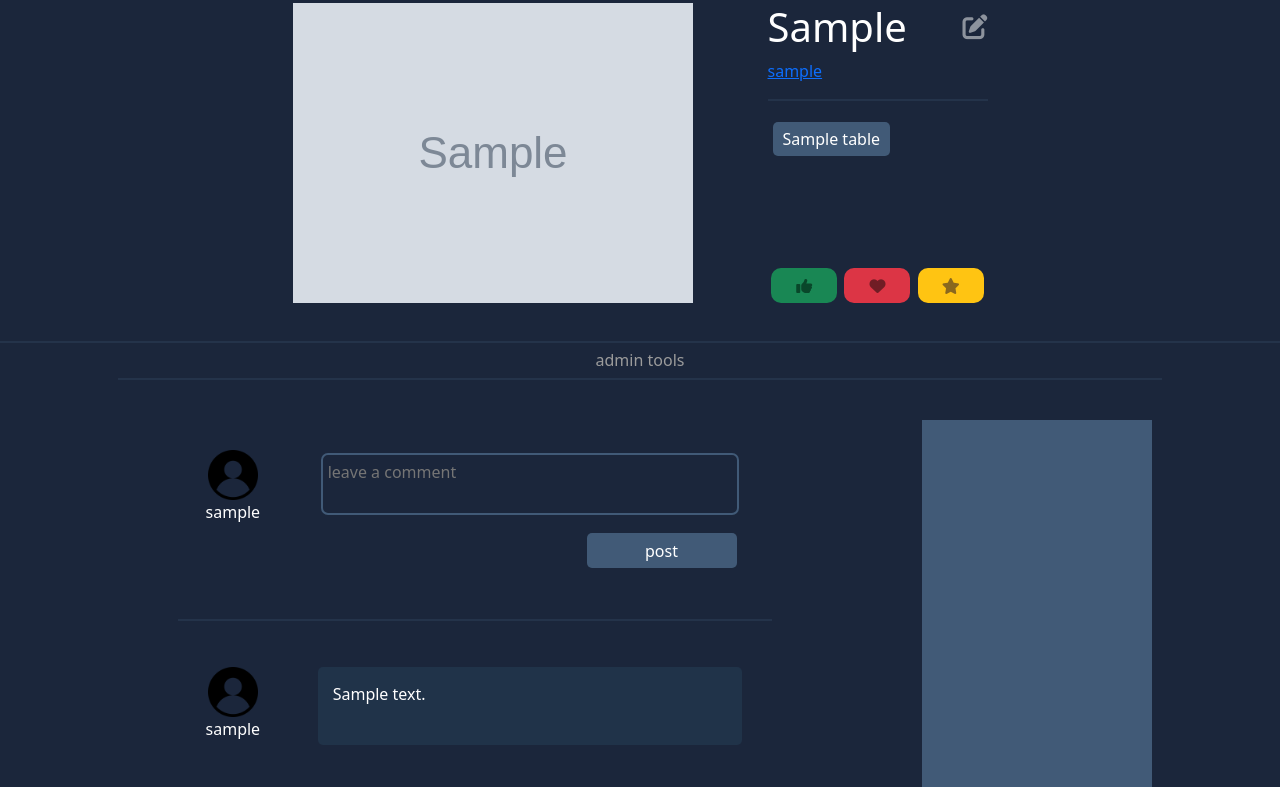
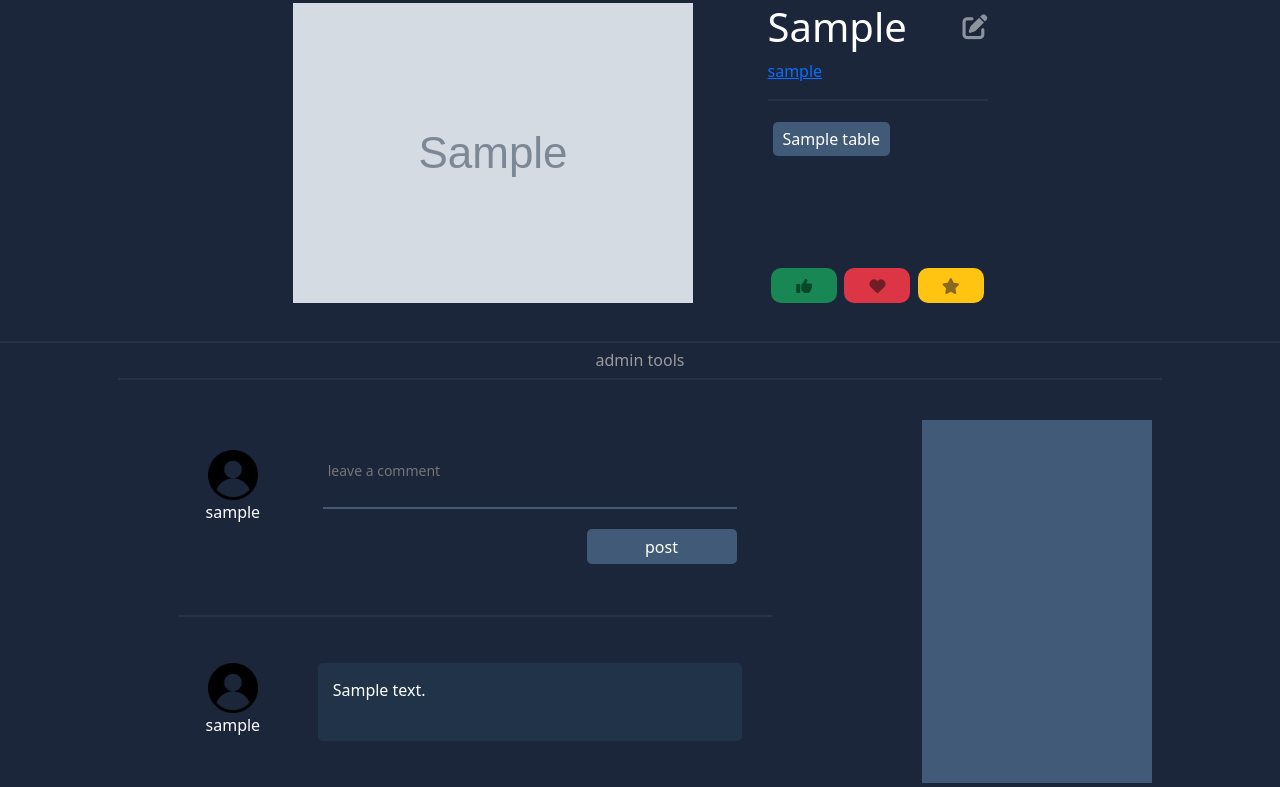
Before and after one commit to JRichm/artistlinq, a Flask app: page /post/1/ in a window 1280 px wide; the page is wider, and only the part inside the window is pictured. Shown: the part 126-913 px from the top of that part. Run offline with Flask 3, Linux system fonts and the light colour scheme; the visitor is signed in with stand-in values (Sample User, id 1); tables that the repository leaves empty hold one stand-in row (values such as "Sample post"); grey boxes marked "Sample" are stand-in pictures; some libraries are stand-ins or nearby versions.

Commit message:
updated post comments

```diff
--- a/static/css/login.css
+++ b/static/css/login.css
@@ -9,7 +9,7 @@ main {
     display: flex;
     flex-direction: column;
     background-color: white;
-    width: 350px;
+    width: 300px;
     padding: 25px;
     border-radius: 4px;
 }
--- a/static/css/post.css
+++ b/static/css/post.css
@@ -142,15 +142,16 @@ main {
 }
 
 #new-comment-input {
-    outline: 2px solid #415a77;
+    outline: none;
     border: none;
-    overflow: hidden;
-    resize: none;
-    height: auto;
-    border-radius: 5px;
+    border-bottom: 2px solid #415a77;
     padding: 5px;
     color: white;
     background-color: transparent;
+    resize: none; /* Disable manual resizing by the user */
+    overflow-y: hidden; /* Hide vertical scrollbar */
+    padding: 5px;
+    font-size: 14px;
 }
 
 #new-comment-post-button {
--- a/static/javascript/post.js
+++ b/static/javascript/post.js
@@ -1,11 +1,16 @@
+
+
 var post_id = document.querySelector('.main-post').id
 console.log(post_id)
 
-function autoResize() {
-    const textarea = document.getElementById("new-comment-input");
+const textarea = document.getElementById("new-comment-input");
+
+textarea.addEventListener('keyboard', e => {
+    console.log('fart')
+
     textarea.style.height = "auto";
     textarea.style.height = textarea.scrollHeight + "px";
-}
+})
 
 reportButton = document.getElementById('report-post')
 if (reportButton) {
--- a/templates/post.html
+++ b/templates/post.html
@@ -128,7 +128,7 @@
                     <p>{{ username }}</p>
                 </div>
                 <form class="new-comment-box" method="POST" action="{{ url_for('view_post', post_id=post.post_id) }}">
-                    {{ commentForm.comment(id="new-comment-input") }}
+                    {{ commentForm.comment(id="new-comment-input", rows="2", cols="20", wrap="hard") }}
                     {{ commentForm.submit(id="new-comment-post-button", type="submit") }}
                     {{ commentForm.csrf_token }}
                 </form>
```
